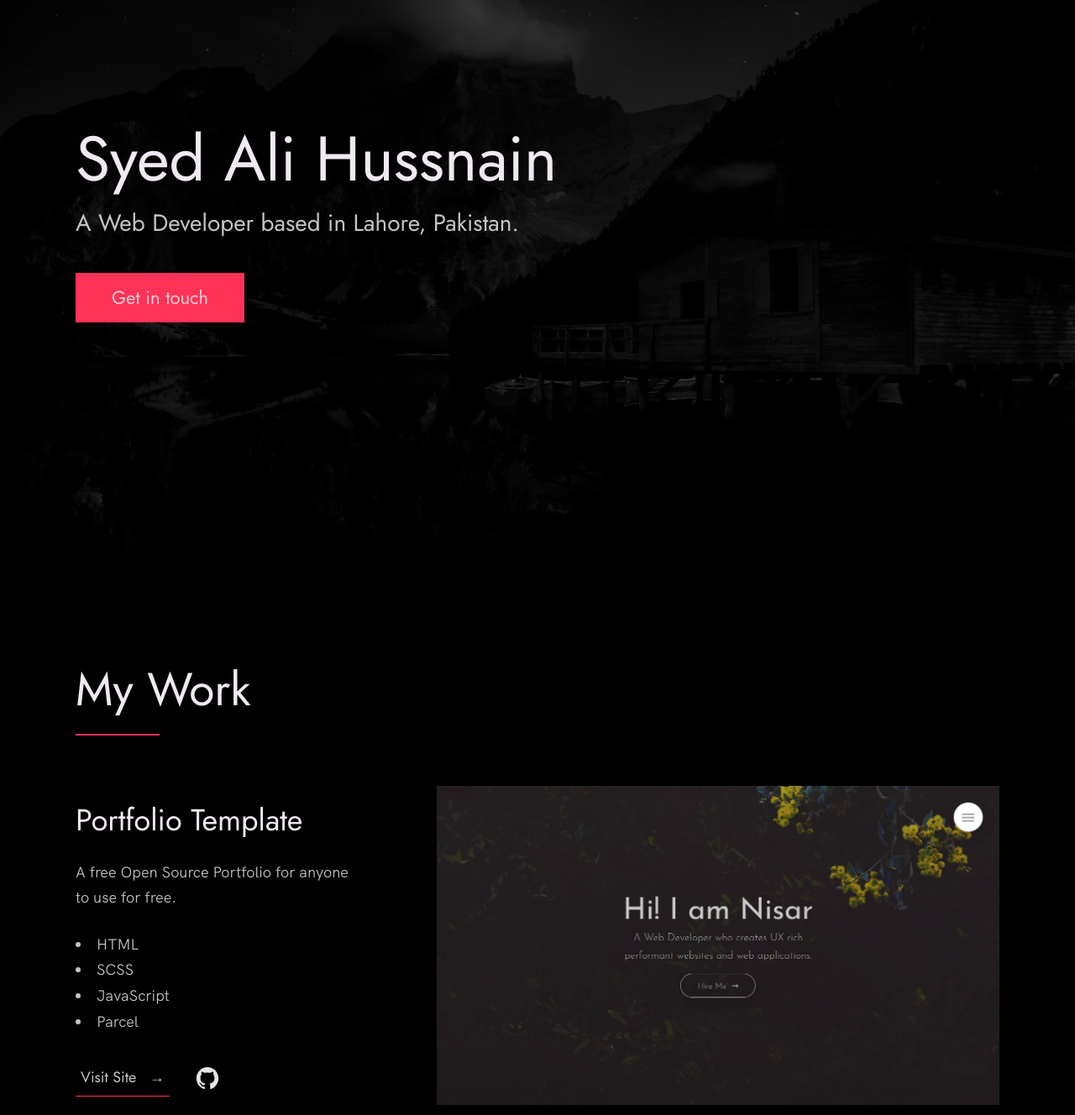
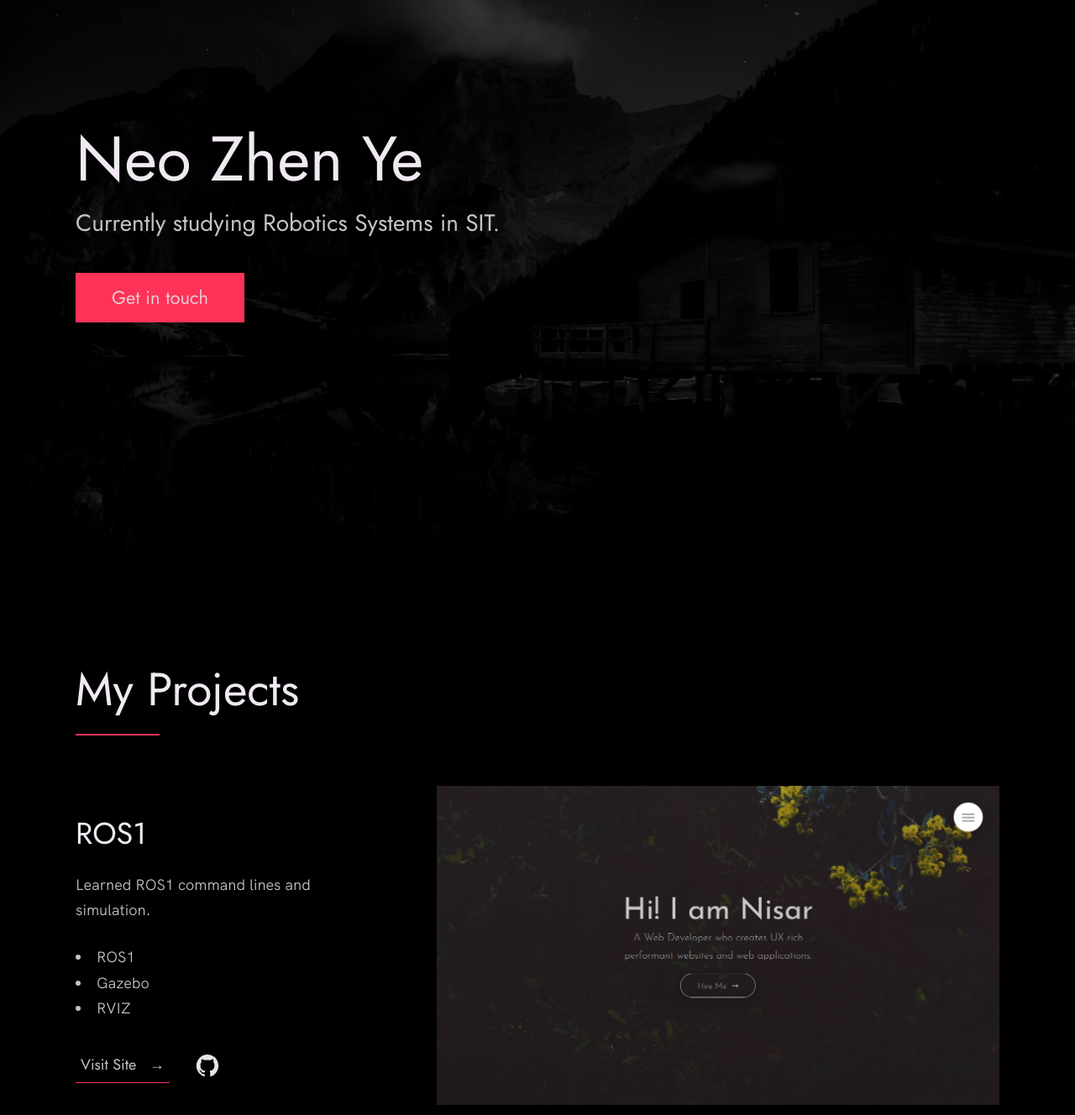
Before and after one commit to neozhenye/github-portfolio, a plain HTML site: page index.html in a window 1280 px wide. Shown: the part 132-1460 px from the top of the page at 84% size. Drawn offline with Linux system fonts and the light colour scheme.

Commit message:
Update index.html

```diff
--- a/index.html
+++ b/index.html
@@ -24,12 +24,12 @@
 
   <!-- Put your site title here -->
   <title>
-    Syed Ali Hussnain | A Web Developer based in Lahore, Pakistan.
+    Neo Zhen Ye | Student at Singapore Institute of Technology(SIT).
   </title>
 
-  <meta name="description" content="Add small description of yourslef.">
+  <meta name="description" content="Studying at SIT Robotics Systems. I am interested in anything with automation, and also IOT.">
   <!-- Add some coding keywords below, Ex: (React, CSS etc) -->
-  <meta name="keywords" content="Put your name, skills and some coding keywords" />
+  <meta name="keywords" content="Neo Zhen Ye, Python, C++, ROS1, RVIZ, Gazebo" />
   <link rel="stylesheet" href="index.css" />
 </head>
 
@@ -56,10 +56,10 @@
       <div class="header__text">
         <h1 class="heading-primary">
           <!-- Replace the following name with your name -->
-          <span>Syed Ali Hussnain</span>
+          <span>Neo Zhen Ye</span>
         </h1>
         <!-- Put a small paragraph about yourself -->
-        <p>A Web Developer based in Lahore, Pakistan.</p>
+        <p>Currently studying Robotics Systems in SIT.</p>
         <a href="#contact" class="btn btn--pink">Get in touch</a>
       </div>
     </div>
@@ -71,22 +71,21 @@
 
     <section class="work" id="work">
       <div class="row">
-        <h2>My Work</h2>
+        <h2>My Projects</h2>
         <div class="work__boxes">
 
           <!-- Each div with the work__box class is a project. -->
 
           <div class="work__box">
             <div class="work__text">
-              <h3>Portfolio Template</h3>
+              <h3>ROS1</h3>
               <p>
-                A free Open Source Portfolio for anyone to use for free.
+                Learned ROS1 command lines and simulation.
               </p>
               <ul class="work__list">
-                <li>HTML</li>
-                <li>SCSS</li>
-                <li>JavaScript</li>
-                <li>Parcel</li>
+                <li>ROS1</li>
+                <li>Gazebo</li>
+                <li>RVIZ</li>
               </ul>
 
               <div class="work__links">
```
